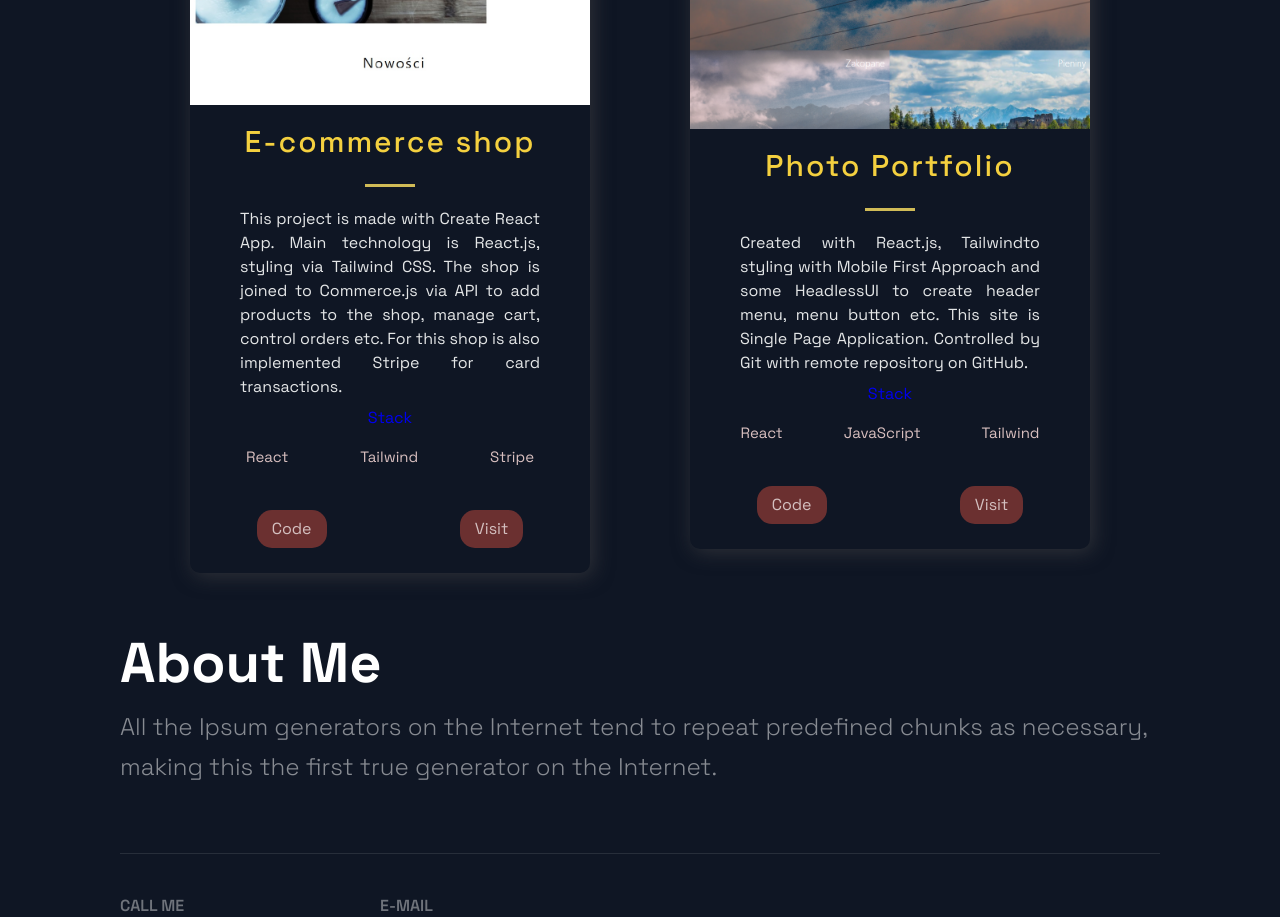
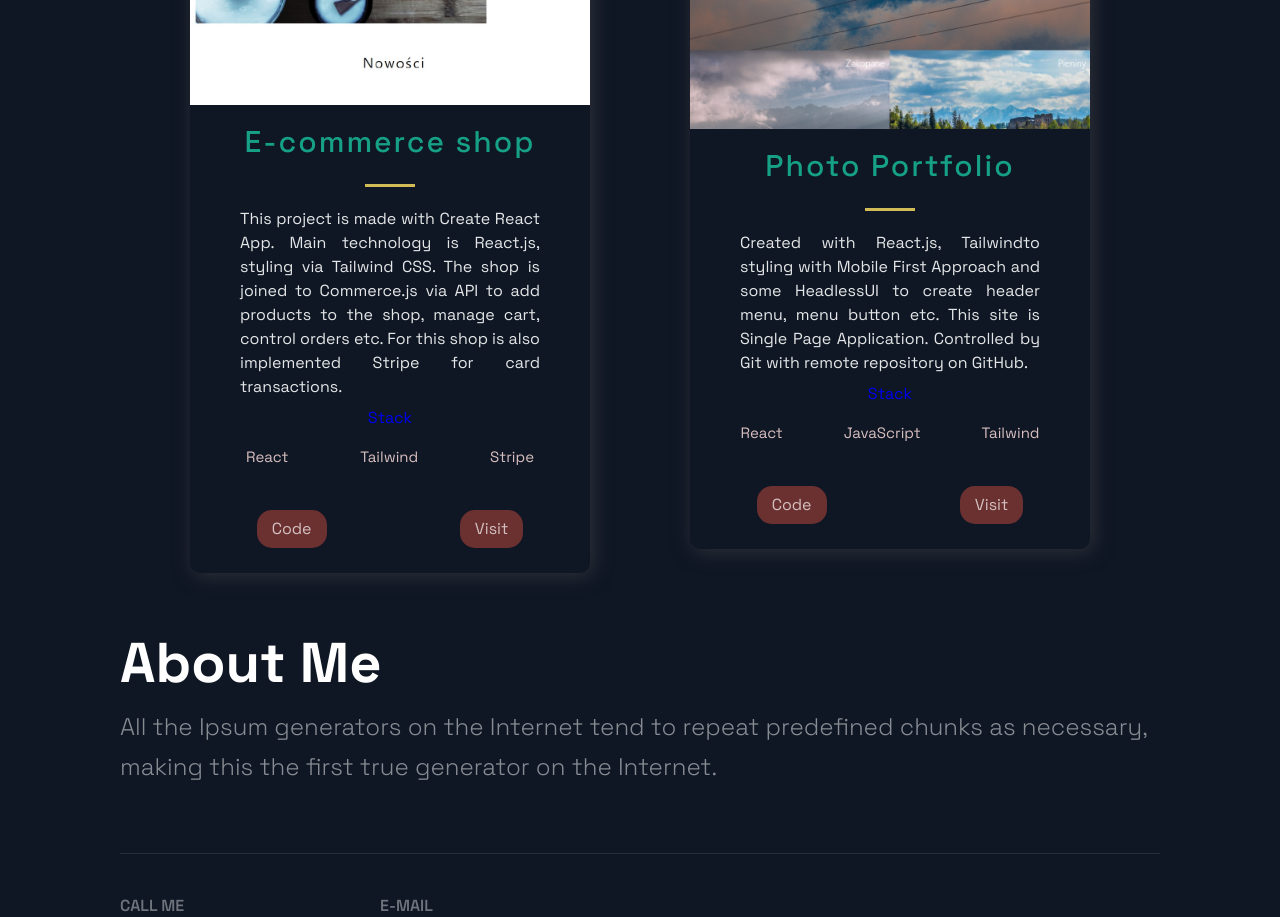
Before and after one commit to yougonnagetyours/my-developer-portfolio, a Next.js app: page / in a window 1280 px wide. Shown: the part 1620-2537 px from the top of the page. Built offline with nearby package versions, Linux system fonts and the light colour scheme.

Commit message:
Update ps

```diff
--- a/src/components/Projects/ProjectsStyles.js
+++ b/src/components/Projects/ProjectsStyles.js
@@ -44,7 +44,7 @@ export const TitleContent = styled.div`
 export const HeaderThree = styled.h3`
   font-weight: 500;
   letter-spacing: 2px;
-  color: #F4D03F;
+  color: #16A085;
   padding: .5rem 0;
   font-size: ${(props) => props.title ? '3rem' : '2rem'};
 `;
```
